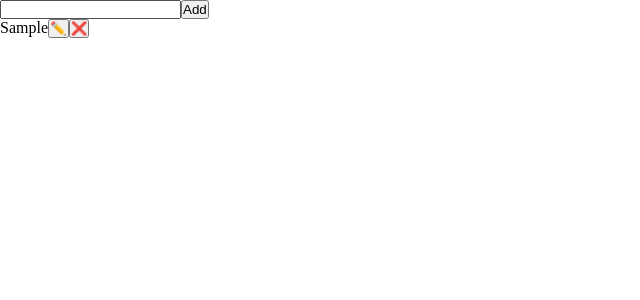
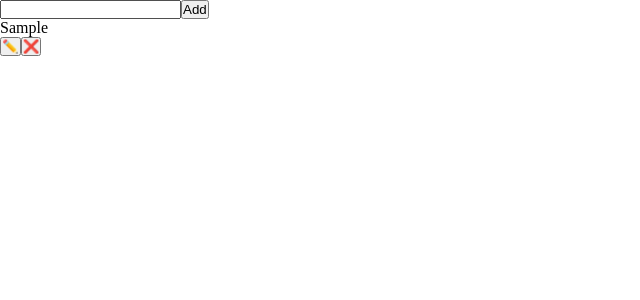
Before and after one commit to MannyB790/react-todo, a React (Create React App) app: page / in a window 1280 px wide. Both pictures are taken after typing "Sample" into the empty fields and a click on the button "Add". Shown: the top 300 px of the page, without its empty margins (0-640 px from the left). Built offline with nearby package versions, Linux system fonts and the light colour scheme.

Commit message:
added portal

```diff
--- a/src/App.jsx
+++ b/src/App.jsx
@@ -1,17 +1,18 @@
 import { useState } from "react"
-import TodoInput from "./components/Todos/TodoInput"
-import Todos from "./components/Todos/Todos"
+import Backdrop from "./components/UI/Overlay/Backdrop"
+import TodoInput from "./components/UI/Todos/TodoInput"
+import Todos from "./components/UI/Todos/Todos"
 
 function App() {
   const [todos, setTodos] = useState([])
 
   const deleteTodoHandler = id => {
-    setTodos(prevState => prevState.filter(todo => todo.id != id))
+    setTodos(prevState => prevState.filter(todo => todo.id !== id))
   }
 
   const editTodoHandler = (id, editedTodo) => {
     setTodos(prevState => prevState.map(todo => {
-      if (todo.id == id) {
+      if (todo.id === id) {
         return {...todo, title: editedTodo}
       } else {
         return todo
--- /dev/null
+++ b/src/components/UI/Overlay/Backdrop.jsx
@@ -0,0 +1,8 @@
+import classes from './Backdrop.module.css'
+
+const Backdrop = () => {
+  return (
+    <div className={classes.Backdrop}></div>
+  )
+}
+export default Backdrop
--- /dev/null
+++ b/src/components/UI/Overlay/Backdrop.module.css
@@ -0,0 +1,8 @@
+.Backdrop {
+    position: absolute;
+    cursor: none;
+    width: 100%;
+    height: 100%;
+    background-color: black;
+    opacity: 0.3;
+}
--- a/src/components/Todos/Todo.jsx
+++ b/src/components/UI/Todos/Todo.jsx
@@ -19,8 +19,8 @@ const Todo = props => {
   }
 
   return (
-    <li onClick={checkHandler} className={`${classes.todo} ${checked && classes.checked}`}>
-      {props.title}
+    <li>
+      <p onClick={checkHandler} className={`${classes.todo} ${checked && classes.checked}`}>{props.title}</p>
       <button onClick={editTodoHandler}>✏️</button>
       <button onClick={deleteTodoHandler}>❌</button>
     </li>
--- a/src/index.js
+++ b/src/index.js
@@ -1,17 +1,16 @@
-import React from 'react';
-import ReactDOM from 'react-dom/client';
-import './index.css';
-import App from './App';
-import reportWebVitals from './reportWebVitals';
+import React from 'react'
+import ReactDOM from 'react-dom/client'
+import './index.css'
+import App from './App'
+import reportWebVitals from './reportWebVitals'
 
-const root = ReactDOM.createRoot(document.getElementById('root'));
+const root = ReactDOM.createRoot(document.getElementById('root'))
 root.render(
-  <React.StrictMode>
-    <App />
-  </React.StrictMode>
-);
+	<React.StrictMode>
+		<div id="backdrop"></div>
+		<div id="overlay"></div>
+		<App />
+	</React.StrictMode>
+)
 
-// If you want to start measuring performance in your app, pass a function
-// to log results (for example: reportWebVitals(console.log))
-// or send to an analytics endpoint. Learn more: https://bit.ly/CRA-vitals
-reportWebVitals();
+reportWebVitals()
```
Also changed, not shown: src/components/UI/Todos/TodoEdit.jsx (added, +9 -0 lines), src/components/UI/Todos/Todo.module.css (renamed from src/components/Todos/Todo.module.css), src/components/UI/Todos/TodoInput.jsx (renamed from src/components/Todos/TodoInput.jsx), src/components/UI/Todos/Todos.jsx (renamed from src/components/Todos/Todos.jsx).
